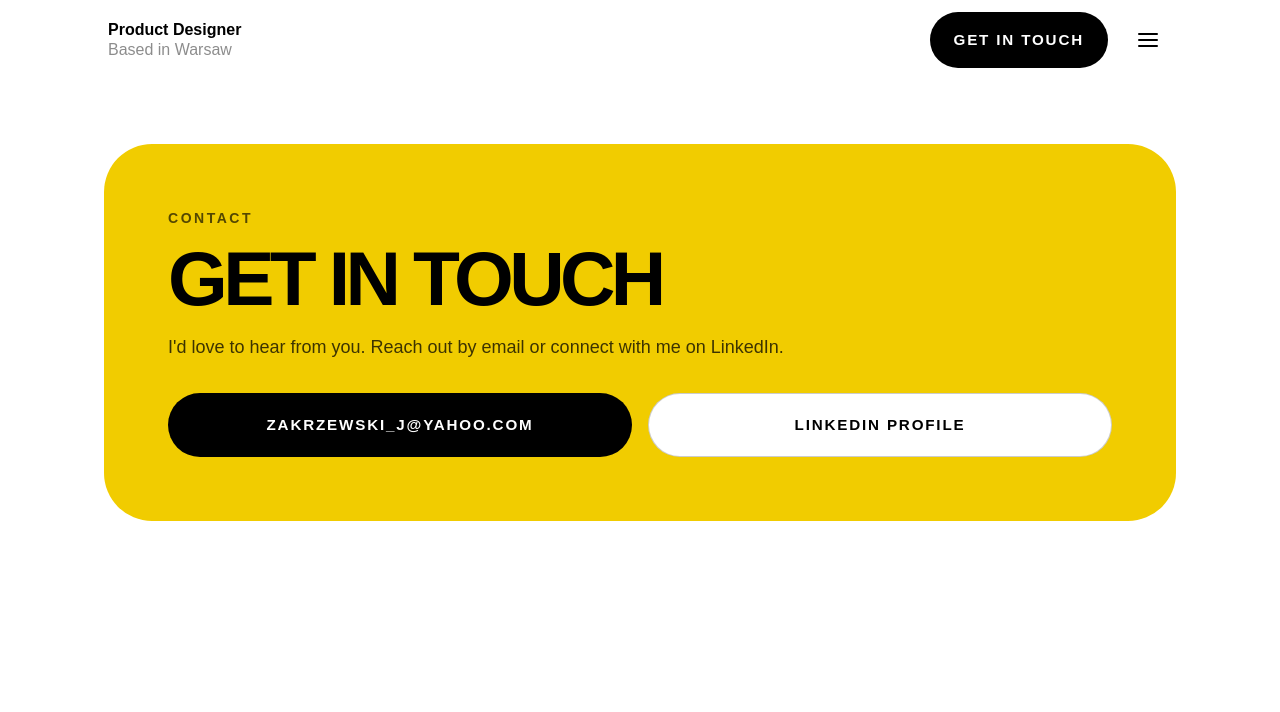
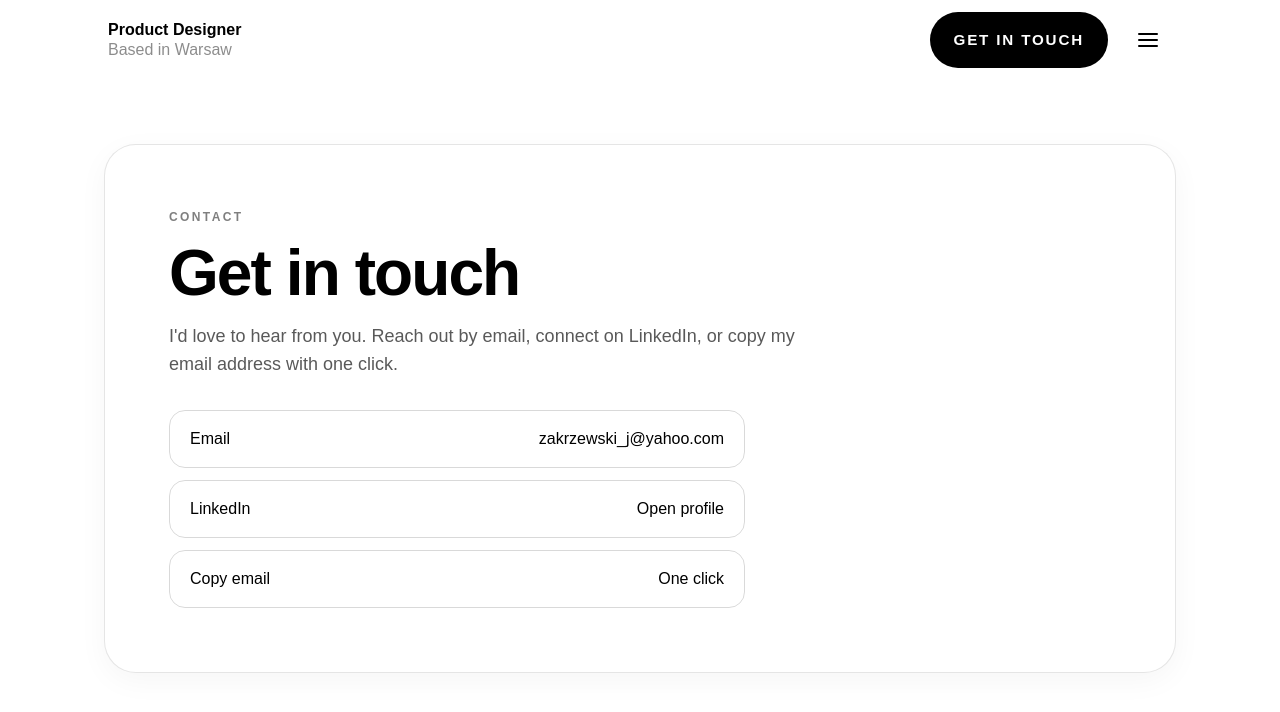
Before and after one commit to jzakrz/jakub-portfolio, a Next.js app: page /get-in-touch in a window 1280 px wide. Shown: the top 712 px of the page. Built offline with nearby package versions, Linux system fonts and the light colour scheme.

Commit message:
Refine get-in-touch page with minimal stacked actions

```diff
--- a/app/get-in-touch/page.tsx
+++ b/app/get-in-touch/page.tsx
@@ -1,3 +1,4 @@
+import ContactActions from "@/components/ContactActions";
 import Header from "@/components/Header";
 import { contactInfo } from "@/data/portfolio";
 
@@ -7,37 +8,24 @@ export default function GetInTouchPage() {
       <Header />
 
       <section className="mx-auto max-w-6xl px-6 pb-16 pt-32 lg:px-10 lg:pb-20 lg:pt-36">
-        <div className="rounded-[3rem] bg-[#f1cc00] px-8 py-10 sm:px-10 sm:py-12 lg:px-16 lg:py-16">
-          <p className="text-sm font-semibold uppercase tracking-[0.18em] text-black/65">
+        <div className="rounded-[2rem] border border-black/10 bg-white px-8 py-10 shadow-[0_8px_30px_rgba(0,0,0,0.04)] sm:px-10 sm:py-12 lg:px-16 lg:py-16">
+          <p className="text-xs font-semibold uppercase tracking-[0.2em] text-black/50">
             Contact
           </p>
 
-          <h1 className="mt-4 text-[clamp(2.6rem,6vw,5rem)] font-black uppercase leading-[0.9] tracking-[-0.06em] text-black">
-            Get In Touch
+          <h1 className="mt-4 text-[clamp(2.3rem,5vw,4.4rem)] font-semibold leading-[1.02] tracking-[-0.03em] text-black">
+            Get in touch
           </h1>
 
-          <p className="mt-5 max-w-2xl text-base text-black/75 sm:text-lg">
-            I&apos;d love to hear from you. Reach out by email or connect with me on
-            LinkedIn.
+          <p className="mt-4 max-w-2xl text-base text-black/65 sm:text-lg">
+            I&apos;d love to hear from you. Reach out by email, connect on
+            LinkedIn, or copy my email address with one click.
           </p>
 
-          <div className="mt-8 grid gap-4 sm:grid-cols-2">
-            <a
-              href={`mailto:${contactInfo.email}`}
-              className="inline-flex min-h-[64px] items-center justify-center rounded-full bg-black px-8 text-center text-[0.95rem] font-semibold uppercase tracking-[0.12em] text-white transition-transform duration-300 hover:scale-[1.03]"
-            >
-              {contactInfo.email}
-            </a>
-
-            <a
-              href={contactInfo.linkedin}
-              target="_blank"
-              rel="noreferrer"
-              className="inline-flex min-h-[64px] items-center justify-center rounded-full border border-black/20 bg-white px-8 text-center text-[0.95rem] font-semibold uppercase tracking-[0.12em] text-black transition-colors duration-300 hover:bg-black hover:text-white"
-            >
-              LinkedIn Profile
-            </a>
-          </div>
+          <ContactActions
+            email={contactInfo.email}
+            linkedin={contactInfo.linkedin}
+          />
         </div>
       </section>
     </main>
--- /dev/null
+++ b/components/ContactActions.tsx
@@ -0,0 +1,54 @@
+"use client";
+
+import { useState } from "react";
+
+type ContactActionsProps = {
+  email: string;
+  linkedin: string;
+};
+
+export default function ContactActions({ email, linkedin }: ContactActionsProps) {
+  const [copyLabel, setCopyLabel] = useState("Copy email");
+
+  async function handleCopyEmail() {
+    try {
+      await navigator.clipboard.writeText(email);
+      setCopyLabel("Email copied");
+      window.setTimeout(() => setCopyLabel("Copy email"), 2000);
+    } catch {
+      setCopyLabel("Copy failed");
+      window.setTimeout(() => setCopyLabel("Copy email"), 2000);
+    }
+  }
+
+  const itemClassName =
+    "flex w-full items-center justify-between rounded-2xl border border-black/15 px-5 py-4 text-sm text-black transition-colors duration-200 hover:border-black/35 sm:text-base";
+
+  return (
+    <div className="mt-8 flex max-w-xl flex-col gap-3">
+      <a href={`mailto:${email}`} className={itemClassName}>
+        <span>Email</span>
+        <span className="font-medium">{email}</span>
+      </a>
+
+      <a
+        href={linkedin}
+        target="_blank"
+        rel="noreferrer"
+        className={itemClassName}
+      >
+        <span>LinkedIn</span>
+        <span className="font-medium">Open profile</span>
+      </a>
+
+      <button
+        type="button"
+        onClick={handleCopyEmail}
+        className={itemClassName + " cursor-pointer bg-transparent text-left"}
+      >
+        <span>{copyLabel}</span>
+        <span className="font-medium">One click</span>
+      </button>
+    </div>
+  );
+}
```
